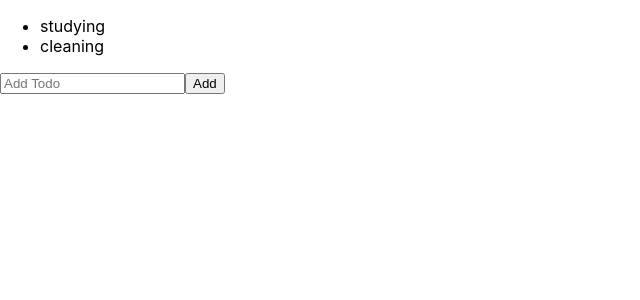
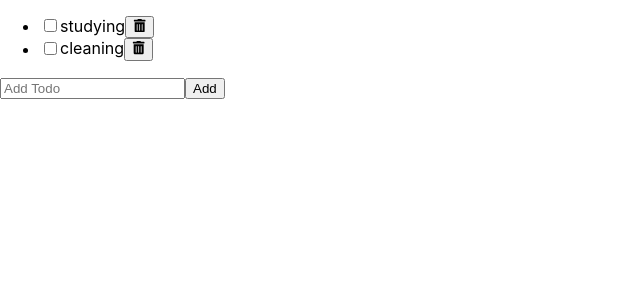
Before and after one commit to SophieMarieSo/todo-app, a React (Create React App) app: page / in a window 1280 px wide. Shown: the top 300 px of the page, without its empty margins (0-640 px from the left). Built offline with nearby package versions, Linux system fonts and the light colour scheme; the HTML template or start-up script is replaced by a standard one.

Commit message:
update todo

```diff
--- a/package.json
+++ b/package.json
@@ -8,6 +8,7 @@
     "@testing-library/user-event": "^13.5.0",
     "react": "^18.3.1",
     "react-dom": "^18.3.1",
+    "react-icons": "^5.3.0",
     "react-scripts": "5.0.1",
     "uuid": "^11.0.2",
     "web-vitals": "^2.1.4"
--- /dev/null
+++ b/src/components/Todo/Todo.jsx
@@ -0,0 +1,26 @@
+import React from 'react';
+import { FaTrashAlt } from 'react-icons/fa';
+
+export default function Todo({ todo, onUpdate, onDelete }) {
+  const { text, status } = todo;
+
+  const handleChange = (e) => {
+    const status = e.target.checked ? 'completed' : 'active';
+    onUpdate({ ...todo, status });
+  };
+
+  return (
+    <li>
+      <input
+        type='checkbox'
+        id='checkbox'
+        checked={status === 'completed'}
+        onChange={handleChange}
+      />
+      <label htmlFor='checkbox'>{text}</label>
+      <button>
+        <FaTrashAlt />
+      </button>
+    </li>
+  );
+}
--- a/src/components/TodoList/TodoList.jsx
+++ b/src/components/TodoList/TodoList.jsx
@@ -1,5 +1,6 @@
 import React, { useState } from 'react';
 import AddTodo from '../AddTodo/AddTodo';
+import Todo from '../Todo/Todo';
 
 export default function TodoList() {
   const [todos, setTodos] = useState([
@@ -7,15 +8,22 @@
     { id: '2', text: 'cleaning', status: 'active' },
   ]);
 
-  const handleAdd = (todo) => {
-    setTodos([...todos, todo]);
-  };
+  const handleAdd = (todo) => setTodos([...todos, todo]);
+  const handleUpdate = (updated) =>
+    setTodos(todos.map((t) => (t.id === updated.id ? updated : t)));
+  const handleDelete = (deleted) =>
+    setTodos(todos.filter((t) => t.id !== deleted.id));
 
   return (
     <section>
       <ul>
         {todos.map((item) => (
-          <li key={item.id}>{item.text}</li>
+          <Todo
+            key={item.id}
+            todo={item}
+            onUpdate={handleUpdate}
+            onDelete={handleDelete}
+          />
         ))}
       </ul>
       <AddTodo onAdd={handleAdd} />
```
Also changed, not shown: 1 other file (tests, documents, lock files or other folders).
